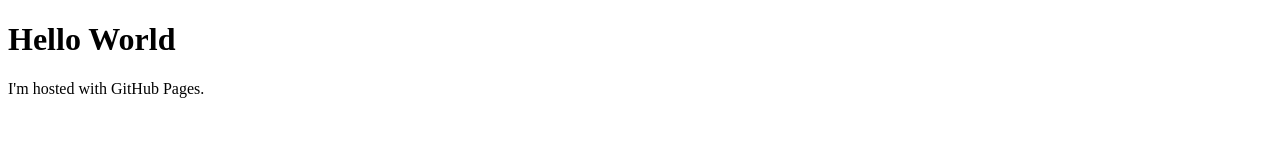
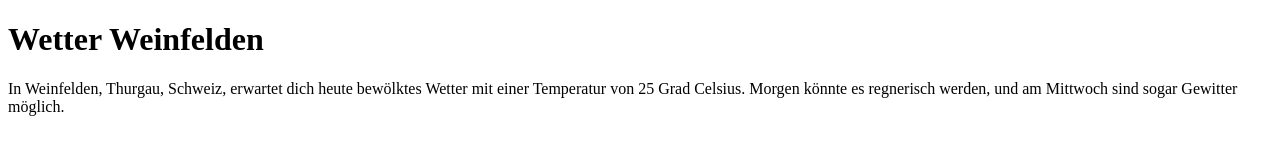
Before and after one commit to ljgs-git/ljgs-git.github.io, a plain HTML site: page index.html in a window 1280 px wide. Drawn offline with Linux system fonts and the light colour scheme.

Commit message:
Update index.html

```diff
--- a/index.html
+++ b/index.html
@@ -1,7 +1,7 @@
 <!DOCTYPE html>
 <html>
 <body>
-<h1>Hello World</h1>
-<p>I'm hosted with GitHub Pages.</p>
+<h1>Wetter Weinfelden</h1>
+<p>In Weinfelden, Thurgau, Schweiz, erwartet dich heute bewölktes Wetter mit einer Temperatur von 25 Grad Celsius. Morgen könnte es regnerisch werden, und am Mittwoch sind sogar Gewitter möglich.</p>
 </body>
 </html>
```
